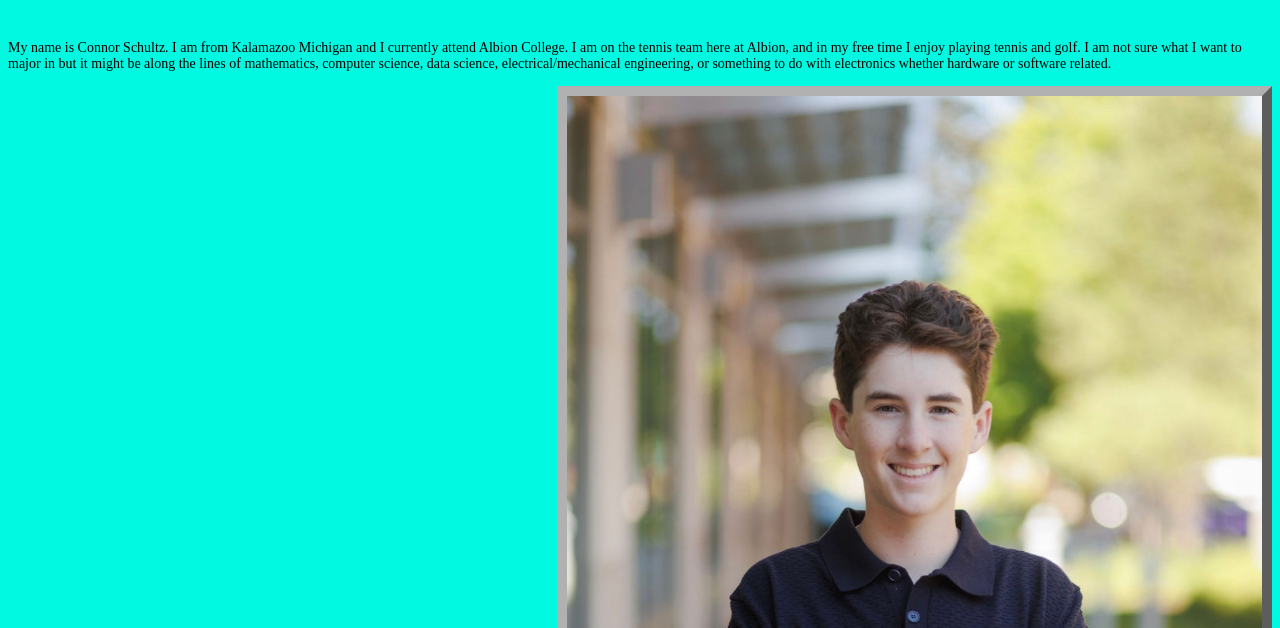
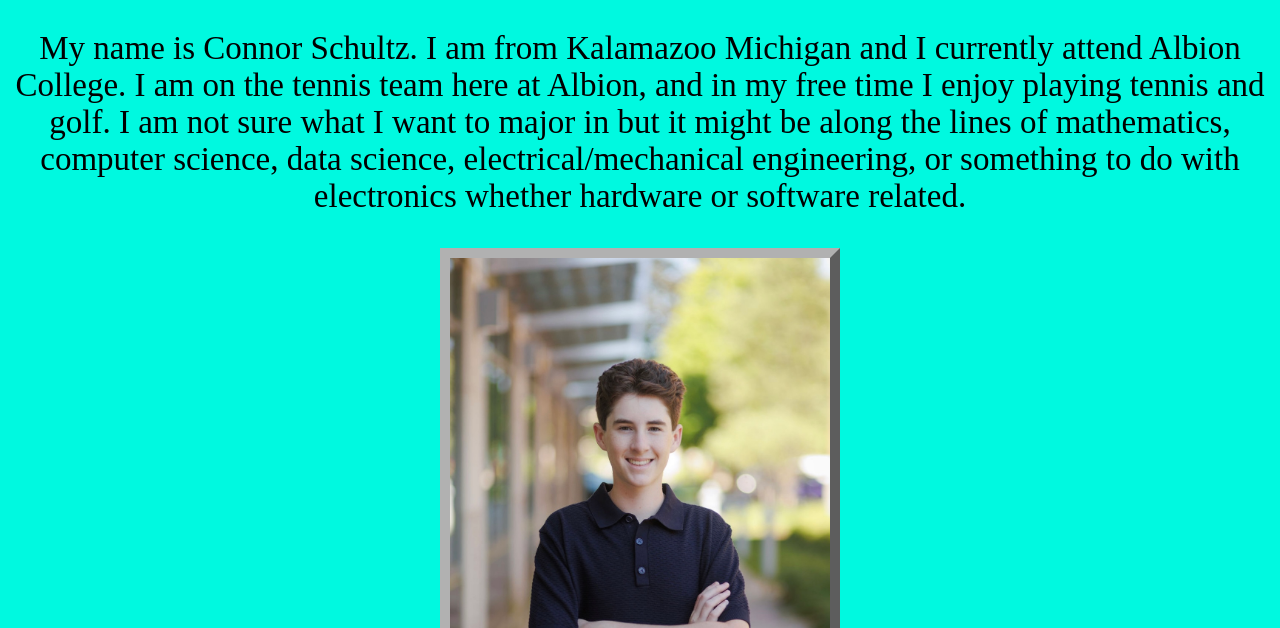
Before and after one commit to ConnorSchultzyy/connorschultz.github.io, a plain HTML site: page index.html in a window 1280 px wide. Shown: the part 172-800 px from the top of the page. Drawn offline with Linux system fonts and the light colour scheme; a web font is replaced by a local one.

Commit message:
Update index.html

```diff
--- a/index.html
+++ b/index.html
@@ -22,20 +22,17 @@
 </style>
 </head>
 <body>
-    <div style="text-align: center;"</div>
+    <div style="text-align: center;" >
     <h1>Connor M. Schultz</h1>
     <h2>About Me</h2>
-    <div style="display: flex; align-items: center; justify-content: space-between;">
-              <p style="text-align: left;" style="font-size: 33px;"> My name is Connor Schultz. I am from Kalamazoo Michigan and I currently attend Albion College. I am on the tennis team here at Albion, and in my free time I enjoy playing tennis and golf. I am not sure what I want to major in but it might be along the lines of mathematics, computer science, data science, electrical/mechanical engineering, or something to do with electronics whether hardware or software related.
-            </p>
-        </div>
-        <div style="flex: 1; text-align: right;">
-            <img src="IMG_0621.jpeg" style="width: 55%; border:10px outset rgb(177, 177, 177);">
-        </div>
-    </div>
-    <div style="text-align: center;"</div>
+        <p style="font-size: 33px;"> My name is Connor Schultz. I am from Kalamazoo Michigan and I currently attend Albion College. I am on the tennis team here at Albion, and in my free time I enjoy playing tennis and golf. I am not sure what I want to major in but it might be along the lines of mathematics, computer science, data science, electrical/mechanical engineering, or something to do with electronics whether hardware or software related.
+    </p>
+
+    <img src="IMG_0621.jpeg" style="width: 30%; border:10px outset rgb(177, 177, 177); margin-bottom: 30px;">
+
         <h2>This is a photo of my dog Lola</h2>
     <img src="IMG_3251.JPG" style="width:30%; border:10px outset rgb(177, 177, 177);">
+
     <h2>My favorite websites:</h2>
     <ul>
         <li style="font-size:28px;"><a href="https://www.albion.edu/">Albion.edu</a></li>
@@ -43,5 +40,6 @@
         <li style="font-size:28px;"><a href="https://music.apple.com/us/new">Apple Music</a></li>
         <li style="font-size:28px;"><a href="https://www.netflix.com/browse">Netflix.com</a></li>
     </ul>
+    </div>
 </body>
 </html>
```
